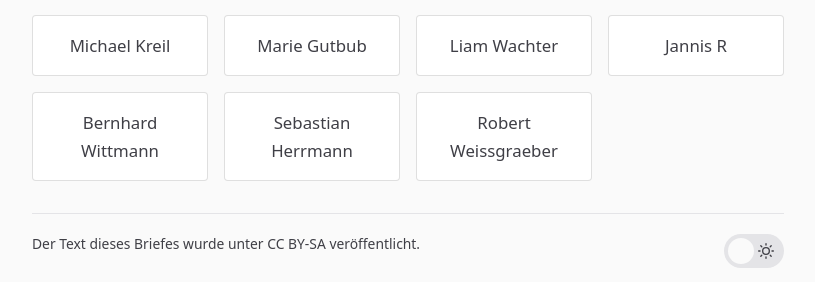
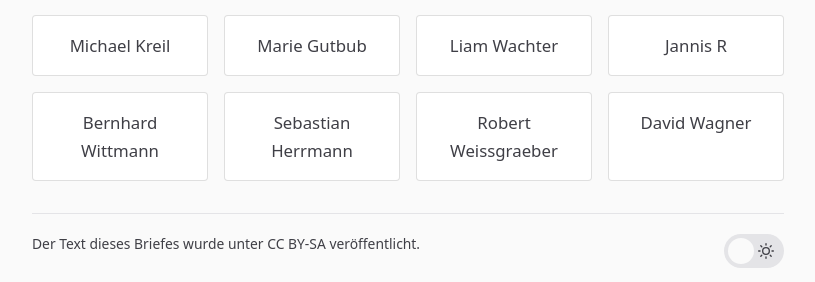
Before and after one commit to itrich/vsh-bleibt, a Jekyll site: the page built from OFFENERBRIEF.md, in a window 1280 px wide and 900 px high, scrolled down 3883 px. Shown: the part 612-894 px from the top of the window, without its empty margins (232-1047 px from the left). Built offline with Jekyll 4.4.1, drawn with Linux system fonts in a browser that asks for light colours.

Commit message:
Added David Wagner

```diff
--- a/_data/signees.yml
+++ b/_data/signees.yml
@@ -13,3 +13,4 @@
 - name: Bernhard Wittmann
 - name: Sebastian Herrmann
 - name: Robert Weissgraeber
+- name: David Wagner
```
